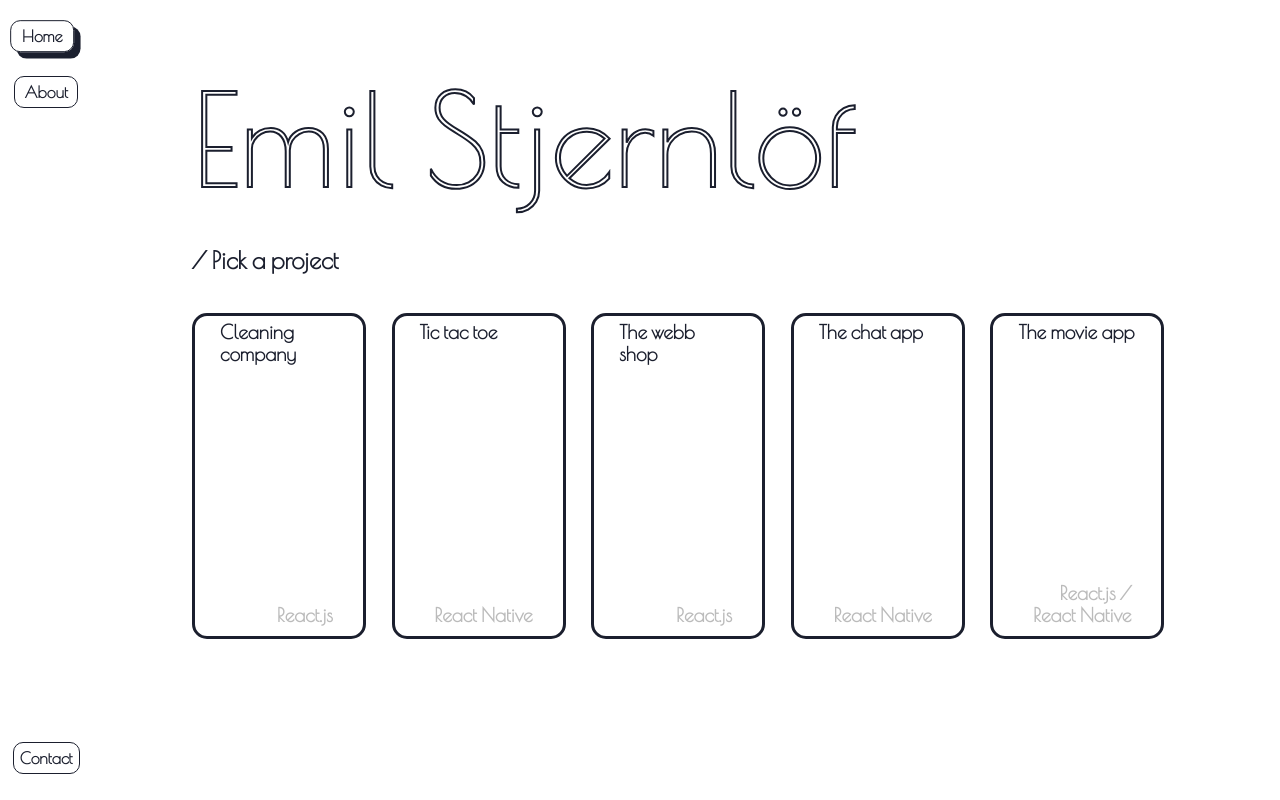
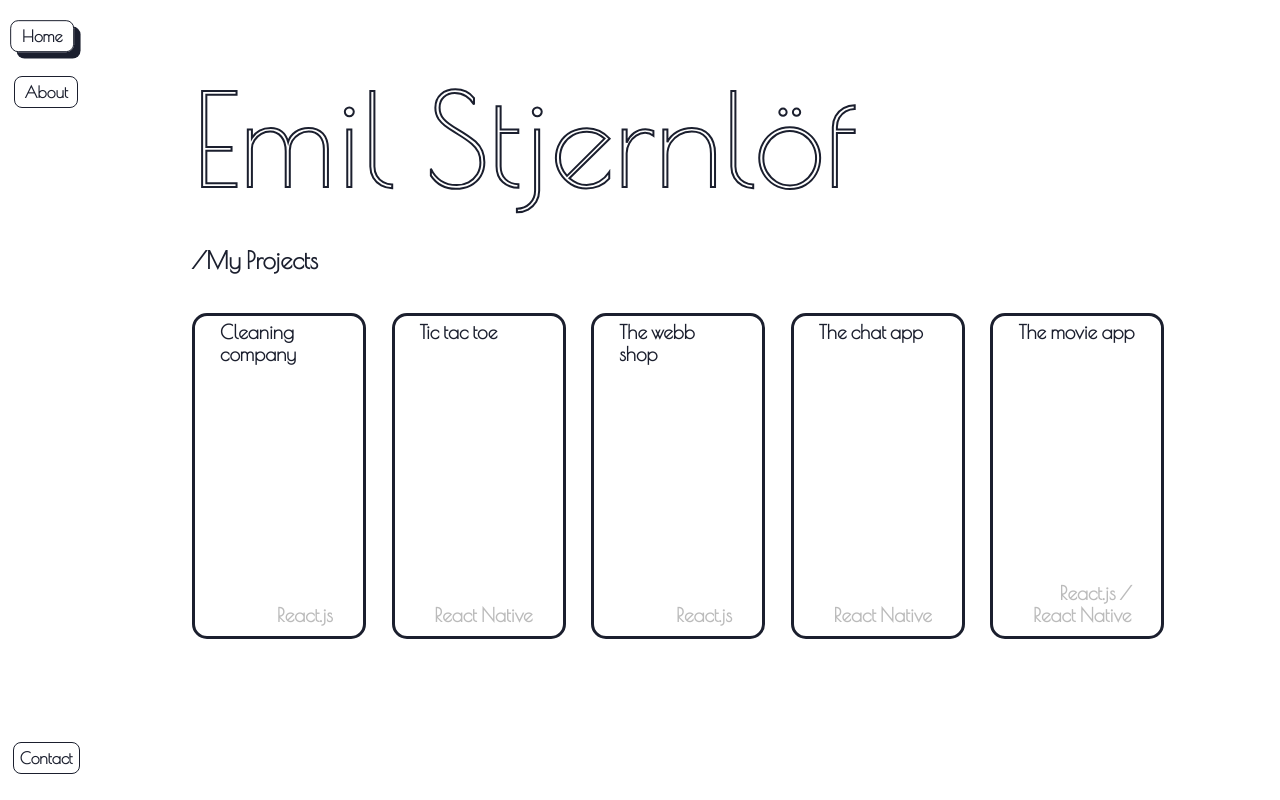
Before and after one commit to starleafer/My-portfolio, a React (Vite) app in the folder workspace/: page / in a window 1280 px wide. Built offline with nearby package versions, Linux system fonts and the light colour scheme; a web font is replaced by a local one.

Commit message:
Refactor scroll bar styles in index.css, change profile pic and att animation to buttons

```diff
--- a/workspace/src/components/Buttons.jsx
+++ b/workspace/src/components/Buttons.jsx
@@ -227,13 +227,16 @@ const ButtonContainer = styled(m.div)`
 const StyledButton = styled(m.button)`
   min-width: 5vw;
   height: 4vh;
-  border-radius: 10px;
+  border-radius: 8px;
   border: 1px solid black;
   font-size: 1em;
   font-weight: 600;
   color: ${props => props.color};
   background-color: transparent;
-  transition: transform 0.5s, box-shadow 0.3s;
+  background-image: linear-gradient(to right, ${props => props.color || 'default-hover-color'} 50%, transparent 50%);
+  background-size: 200% 100%;
+  background-position: 100% center;
+  transition: transform 0.5s, box-shadow 0.3s, background-position 0.5s;
   z-index: 1;
 
   @media (max-width: 1200px) {
@@ -250,11 +253,12 @@ const StyledButton = styled(m.button)`
   }
 
   &:hover {
-    background-color: ${props => props.color || 'default-hover-color'};
     color: ${props => (props.path === '' || props.path === 'about') ? '#fff' : props.backgroundColor};
-    border-color: ${props => (props.path === '' || props.path === 'about') ? '#fff' : props.backgroundColor} !important;
     cursor: pointer;
+    background-position: 0% center;
   }
+
+
 
   @media (max-width: 768px) {
     font-size: 1.1em;
@@ -271,7 +275,6 @@ const StyledButton = styled(m.button)`
   transform: translateY(-0.3vw) translateX(-0.3vw);
   animation: ${fadeOutShadow} 0.8s ease forwards;
   }
-
 `;
 
 const Contact = styled.div`
--- a/workspace/src/components/Card.jsx
+++ b/workspace/src/components/Card.jsx
@@ -113,7 +113,6 @@ const StyledCard = styled.div`
     transform: translateY(-1.5vw);
     transition: transform 0.3s;
     animation: ${fadeInShadow} 0.5s ease forwards;
-
 
     .hovered {
       color: white;
--- a/workspace/src/components/PageNavigationButton.jsx
+++ b/workspace/src/components/PageNavigationButton.jsx
@@ -108,9 +108,14 @@ const NavigationButton = styled.button`
   padding: 10px;
   font-size: 1vw;
   font-weight: 600;
+  background-color: transparent;
+  background-image: linear-gradient(to right, ${props => props.color || 'default-hover-color'} 50%, transparent 50%);
+  background-size: 200% 100%;
+  background-position: 100% center;
+  transition: transform 0.5s, box-shadow 0.3s, background-position 0.5s;
 
   &:hover {
-    background-color: ${props => props.color || 'default-hover-color'};
+    background-position: 0% center;
     color: ${props => props.backgroundColor || 'default-hover-color'} !important;
     cursor: pointer;
   }
--- a/workspace/src/components/Projectlist.jsx
+++ b/workspace/src/components/Projectlist.jsx
@@ -2,6 +2,7 @@ import React, { useState } from 'react';
 import styled from 'styled-components'
 import Card from './Card';
 import { CardProvider, useCardContext } from '../context/CardContext';
+import {motion} from 'framer-motion'
 
 function Projectlist() {
     const { card } = useCardContext();
@@ -10,12 +11,35 @@ function Projectlist() {
         return console.log('Context is undefined');
     }
 
+    const cardVariants = {
+        offscreen: {
+            x: 100,
+            opacity: 0
+        },
+        onscreen: i => ({
+            x: 0,
+            opacity: 1,
+            transition: {
+                type: "spring",
+                bounce: 0.4,
+                delay: i * 0.1
+            }
+        })
+    };
+
     return (
         <CardProvider>
             <StyledProjectList>
-                <ListLabel>/ Pick a project</ListLabel>
+                <ListLabel>/My Projects</ListLabel>
                 <ProjectContainer>
-                    {card.map(item => (
+                {card.map((item, index) => (
+                        <motion.div
+                            key={item.id}
+                            variants={cardVariants}
+                            initial="offscreen"
+                            animate="onscreen"
+                            custom={index} // Pass index as custom prop for delay calculation
+                        >
                             <Card
                                 key={item.id}
                                 id={item.id}
@@ -25,6 +49,7 @@ function Projectlist() {
                                 color={item.color}
                                 backgroundColor={item.backgroundColor}
                             />
+                        </motion.div>
                     ))}
                 </ProjectContainer>
             </StyledProjectList>
--- a/workspace/src/components/pages/Mainpage.jsx
+++ b/workspace/src/components/pages/Mainpage.jsx
@@ -5,31 +5,27 @@ import { motion as m } from 'framer-motion'
 
 function Mainpage({path}) {
   return (
-        <Container
+    <Container>
+      <TitlesContainer
         initial={{ x: '10%', opacity: 0 }}
         animate={{ x: '0%', opacity: 1 }}
         transition={{ duration: 0.75, ease: "easeOut" }}
         exit={{ opacity: 1 }}
       >
-          <TitlesContainer>
         <Title>Emil Stjernlöf</Title>
-            {/* <SmallTitle> = {`{FrontendDeveloperInDevelopment}`}</SmallTitle> */}
       </TitlesContainer>
       <Projectlist />
     </Container>
-
   );
 }
 
-const Container = styled(m.div)`
+const Container = styled.div`
   display: flex;
   min-width: 90vw;
-  /* max-width: 90vw; */
   align-items: center;
   flex-direction: column;
   position: relative;
   margin-left: auto;
-  /* border: 2px solid green; */
 
   @media (max-width: 768px) {
     margin: 10vh 0 0 5vw;
@@ -38,7 +34,7 @@ const Container = styled(m.div)`
   }
   `
 
-const TitlesContainer = styled.div`
+const TitlesContainer = styled(m.div)`
   display: flex;
   width: 80vw;
   align-items: end;
--- a/workspace/src/index.css
+++ b/workspace/src/index.css
@@ -26,7 +26,7 @@
 body {
   margin: 0;
   background-color: white;
-  /* overflow: hidden; */
+  overflow: hidden;
 }
 
 @keyframes rotate {
```
Also changed, not shown: workspace/src/components/HoverLetter.jsx (added, +33 -0 lines), workspace/src/components/pages/AboutMe.jsx (+6 -5 lines), workspace/public/profilepic.jpg (deleted), workspace/src/assets/ProfilePic.jpg (added). Lines whose indentation alone changed are shown as unchanged.
